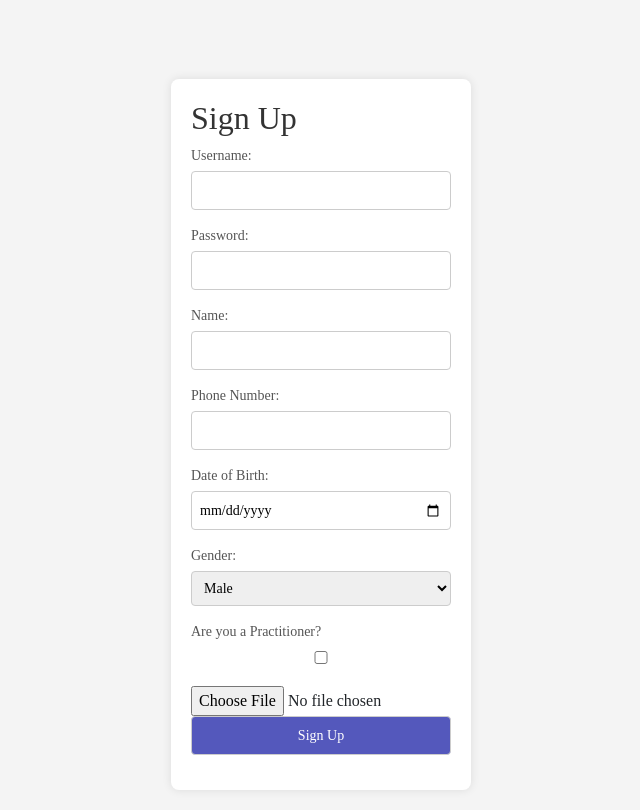
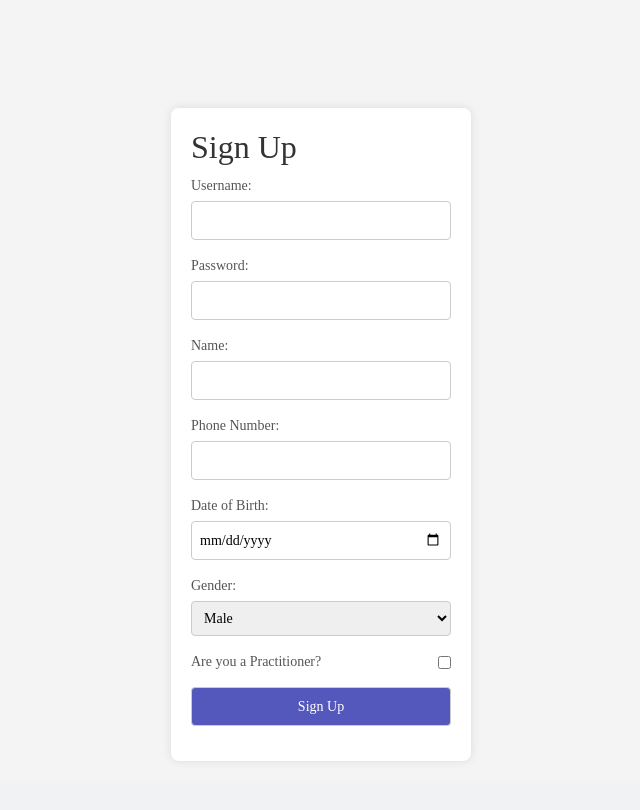
Before and after one commit to harishuthaya/hackwestern, a Flask app: page /signup in a window 1280 px wide. Shown: the part 56-866 px from the top of the page, without its empty margins (319-959 px from the left). After the commit the page ends 817 px from the top, so only its background shows below. Run offline with Flask 3, Linux system fonts and the light colour scheme; some libraries are stand-ins or nearby versions.

Commit message:
various bug fixes

```diff
--- a/templates/signup.html
+++ b/templates/signup.html
@@ -68,8 +68,19 @@
         margin-top: 5px;
     }
 
+    .upload-container {
+        display: none;
+        margin-bottom: 20px;
+        /* Hide the upload container by default */
+    }
+
     .upload-container label {
-        display: none; /* Hide the "Upload a Photo" text initially */
+        display: none;
+        /* Hide the "Choose a photo" text by default */
+    }
+    .checkbox{
+        float:right;
+        margin-top: -25px;
     }
 </style>
 
@@ -109,8 +120,11 @@
 
             <div class="form-group">
                 <label for="upload-checkbox">Are you a Practitioner?</label>
-                <input type="checkbox" id="upload-checkbox" name="upload-checkbox" onchange="toggleUploadContainer()">
+                <div class="checkbox">
+                    <input type="checkbox" id="upload-checkbox" name="upload-checkbox" onchange="toggleUploadContainer()">
+                </div>
             </div>
+
             <div class="upload-container" id="upload-container">
                 <label for="photo">Choose a photo:</label>
                 <input type="file" id="photo" name="photo" accept="image/*">
@@ -128,24 +142,14 @@
         function toggleUploadContainer() {
             var uploadContainer = document.getElementById('upload-container');
             var uploadCheckbox = document.getElementById('upload-checkbox');
-            var uploadLabel = uploadContainer.querySelector('label');
 
             if (uploadCheckbox.checked) {
-                uploadLabel.style.display = 'block'; /* Show the "Upload a Photo" text */
                 uploadContainer.style.display = 'block'; /* Show the upload container */
             } else {
-                uploadLabel.style.display = 'none'; /* Hide the "Upload a Photo" text */
                 uploadContainer.style.display = 'none'; /* Hide the upload container */
             }
         }
-
-        function uploadPhoto() {
-            // Implement your logic to handle the photo upload here
-            // For example, you can use JavaScript to trigger a file input click
-            document.getElementById('photo').click();
-        }
     </script>
-
 </center>
 
 {% endblock %}
```
